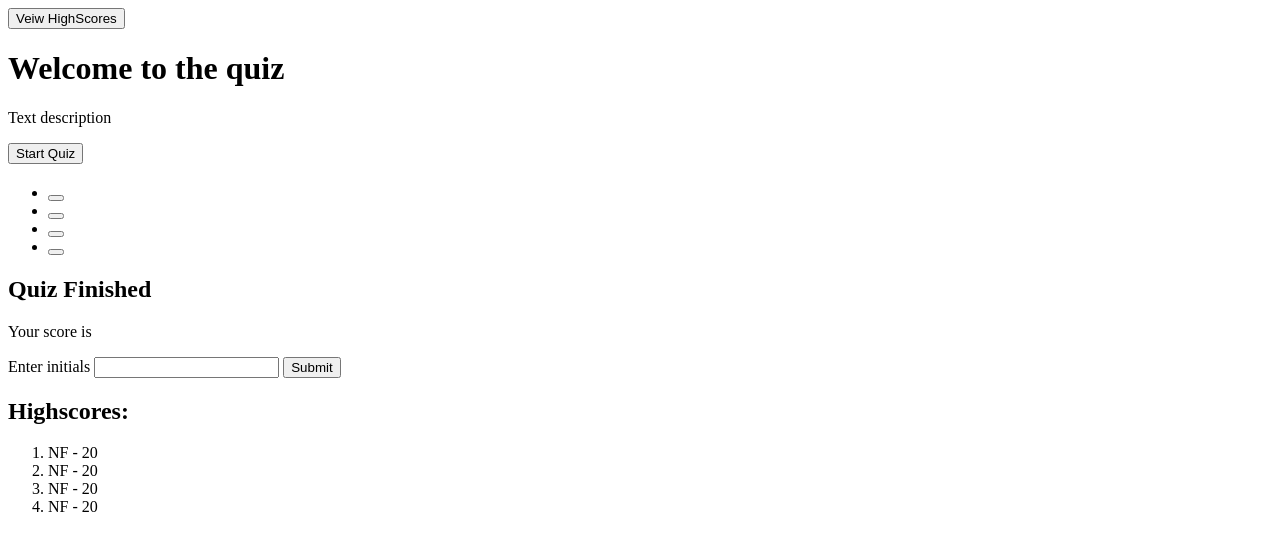
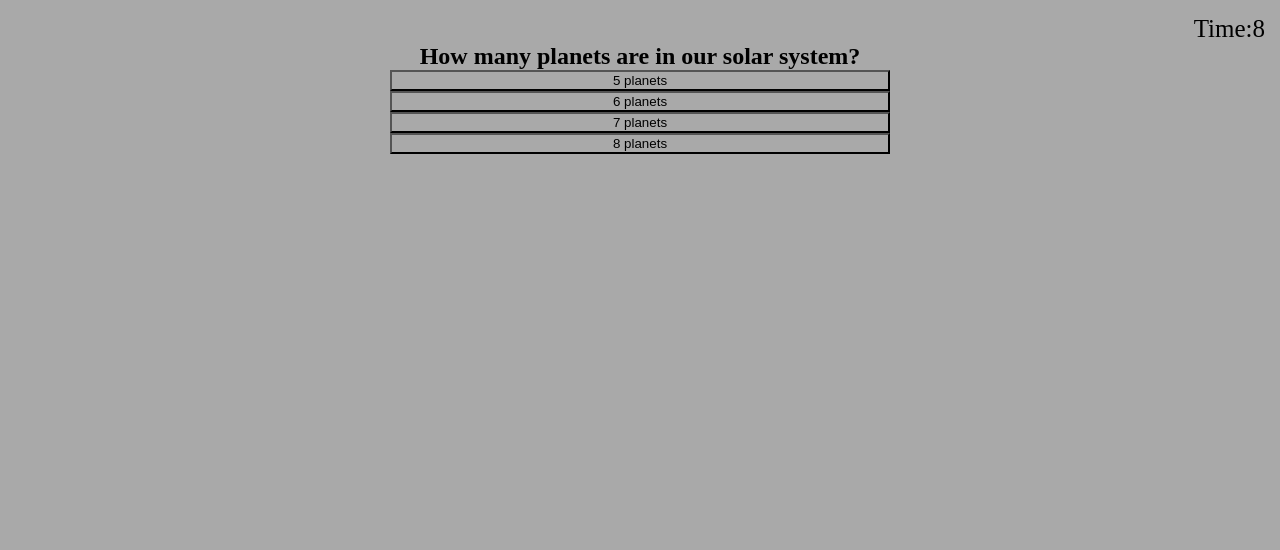
Before and after one commit to nofox1/Web-API-Quiz, a plain HTML site: page index.html in a window 1280 px wide. Both pictures are taken after a click on the button "Start Quiz". Drawn offline with Linux system fonts and the light colour scheme.

Commit message:
added somewhat working quiz

```diff
--- a/assets/script.js
+++ b/assets/script.js
@@ -1,77 +1,151 @@
 var questions = [
   {
-        question : 'Who won the super bowl last year?',
-        choicea: 'Browns',
-        choiceb: 'Chargers',
-        choicec: 'Eagles',
-        choiced: 'Chiefs',
-        correct: 'd'
+    question: "Who won the super bowl last year?",
+    answers: [
+      { text: "Browns", correct: false },
+      { text: "Chargers", correct: false },
+      { text: "Eagles", correct: false },
+      { text: "Chiefs", correct: true },
+    ],
   },
   {
-        question : 'How tall is mount everest',
-        choicea: '29,032 feet',
-        choiceb: '15,653 feet',
-        choicec: '23,645 feet',
-        choiced: '11,000 feet',
-        correct: 'a'
+    question: "How tall is mount everest?",
+    answers: [
+      { text: "29,032 feet", correct: true },
+      { text: "15,653 feet", correct: false },
+      { text: "23,645 feet", correct: false },
+      { text: "11,000 feet", correct: false },
+    ],
   },
   {
-        question: 'When did D-Day happen?',
-        choicea: 'June 5, 1944',
-        choiceb: 'June 6, 1944',
-        choicec: 'July 6, 1944',
-        choiced: 'July 5, 1944',
-        correct: 'b'
+    question: "When did D-Day happen?",
+    answers: [
+      { text: "June 5, 1944", correct: false },
+      { text: "June 6, 1944", correct: true },
+      { text: "July 5, 1944", correct: false },
+      { text: "July 6, 1944", correct: false },
+    ],
   },
   {
-        question: 'What was the most used computer language in 2022?',
-        choicea: 'Python',
-        choiceb: 'PHP',
-        choicec: 'Javascript',
-        choiced: 'IaC',
-        correct: 'c'
+    question: "What was the most used computer language in 2022?",
+    answers: [
+      { text: "Python", correct: false },
+      { text: "PHP", correct: false },
+      { text: "Javascript", correct: true },
+      { text: "IaC", correct: false },
+    ],
   },
   {
-        question: 'How many planets are in our solar system?',
-        choicea: '5 planets',
-        choiceb: '6 planets',
-        choicec: '7 planets',
-        choiced: '8 planets',
-        correct: 'd'
-}
+    question: "How many planets are in our solar system?",
+    answers: [
+      { text: "5 planets", correct: false },
+      { text: "6 planets", correct: false },
+      { text: "7 planets", correct: false },
+      { text: "8 planets", correct: true },
+    ],
+  },
 ];
 
-var startEl = document.querySelector('#start');
-var questionsEl = document.querySelector('#questions');
-var answersEl = document.querySelector('#choices');
-var timerEl = document.querySelector('#time');
-var initialsEl = document.querySelector('#initials');
+var startEl = document.getElementById("start-btn");
+var nextEl = document.getElementById("next-btn");
+var questionsEl = document.getElementById("question");
+var answersbuttonsEl = document.getElementsByClassName("answers");
+var titleEl = document.getElementById("quiz-head");
+var timerEl = document.getElementById("time")
 
-var time = questions.length * 15;
-var timerid;
+var randomQuestions, presentQuestionIndex;
+var timer;
+var timerCount = 10;
+var questionscorrect = 0;
+
+nextEl.addEventListener("click", () => {
+  presentQuestionIndex++;
+  createQuestion();
+});
+
+function startquiz() {
+  document.getElementById("start-btn").classList.add("hide");
+
+  titleEl.classList.add("hide");
+
+  randomQuestions = questions.sort(() => Math.random() - 0.5);
+  presentQuestionIndex = 0;
+
+  document.getElementById("quiz-content").style.display = "block";
+  nextEl.classList.add("hide");
+
+  createQuestion();
+  setTimer();
+
+}
+
+function createQuestion() {
+  resetList();
+  newQuestion(randomQuestions[presentQuestionIndex]);
+}
+
+function newQuestion(question) {
+  questionsEl.innerText = question.question;
+  for (let i = 0; i < question.answers.length; i++) {
+    answersbuttonsEl[i].innerText = question.answers[i].text
+    answersbuttonsEl[i].dataset.correct = question.answers[i].correct;
+    answersbuttonsEl[i].addEventListener("click", selectAnswer);
+  }
+}
+
+function selectAnswer(e) {
+  if (e.target.dataset.correct == 'true'){
+    questionscorrect++;
+  }
+  Array.from(answersbuttonsEl).forEach((button) => {
+    setStatus(button, button.dataset.correct);
+  });
+  if (randomQuestions.length != presentQuestionIndex + 1) {
+    nextEl.classList.remove("class", "hide");
+  } else {
+    startEl.innerText = "Restart";
+    startEl.classList.remove("class", "hide");
+    document.getElementById('start')
+  }
+}
+
+function setStatus(element, correct) {
+  clearStatus(element);
+  if (correct == 'true') {
+    element.classList.add("correct");
+  } else {
+    element.classList.add("wrong");
+  }
+}
+
+function clearStatus(element) {
+  element.classList.remove("correct");
+  element.classList.remove("wrong");
+}
+
+function resetList() {
+  nextEl.classList.add("hide");
+  Array.from(answersbuttonsEl).forEach((button) => {
+    clearStatus(button);
+  });
+}
+function setTimer(){
+  timer = setInterval(function() {
+    timerCount--;
+    timerEl.textContent = timerCount;
+    if (timerCount === 0){
+        startEl.innerText = "Restart";
+        startEl.classList.remove("class", "hide");
+    }if (timerCount === 0){
+        nextEl.classList.add('hide')
+        clearInterval(timer)
+    }
+}, 1000);
+}
+function end (){
 
 
-var lastQuestionIndex = questions.length - 1;
-var runningQuestionIndex = 0;
 
-function startquiz(){
-        var quizstart = document.getElementById('start-btn');
-        quizstart.setAttribute('class','hide');
 
-        questionsEl.removeAttribute('class');
 
-        timerid =setInterval(clocktick, 1000);
-
-        timerEl.textContent = time;
-
-        createQuestion();
 }
-
-function createQuestion(){
-    var q = questions[runningQuestionIndex];
-    question.innerHtml = '<p>' + q.question + '</p>';
-    choicea.innerHtml = q.choicea;
-    choiceb.innerHtml = q.choiceb;
-    choicec.innerHtml = q.choicec;
-    choiced.innerHtml = q.choiced;
-}
--- a/assets/style.css
+++ b/assets/style.css
@@ -0,0 +1,46 @@
+*{
+    margin: 0;
+    background-color: darkgrey;
+
+}
+.timer {
+    text-align: right;
+    margin-right: 15px;
+    margin-top: 15px;
+    font-size: 25px;
+
+}
+.quiz-head{
+    padding: 60px;
+    text-align: center;
+    font-size: 30px;
+}
+.hide{
+    display: none;
+}
+.quiz-content {
+    text-align: center;
+}
+.quiz-body{
+    display: grid;
+    justify-content: center;
+}
+.a-buttons {
+    display: flex;
+    flex-direction: column;
+    width: 500px;
+}
+.useful-btn {
+    text-align: center;
+    display: flex;
+    justify-content: center;
+    margin-top: 15px;
+}
+.correct {
+    background-color: green;
+    color: black;
+}
+.wrong {
+    background-color: lightpink;
+    color:black;
+}
--- a/index.html
+++ b/index.html
@@ -3,55 +3,33 @@
   <head>
     <meta charset="UTF-8" />
     <meta name="viewport" content="width=device-width, initial-scale=1.0" />
-    <link rel="stylesheet" href="assets/style.css" />
+    <link rel="stylesheet" href="./assets/style.css" />
     <title>Quiz</title>
   </head>
   <body>
+    <div class="timer">Time:<span id="time">0</span></div>
     <div class="container">
-      <!-- Veiw high scores & Timer -->
-      <div class="nav-bar">
-        <button class="highscores">Veiw HighScores</button>
-        <p class="timer" id="timer"></p>
-      </div>
-
-      <div class="quiz-head">
+      <div class="quiz-head" id="quiz-head">
         <div class="header">
           <h1 class="quiz-title">Welcome to the quiz</h1>
           <p class="rules">Text description</p>
-          <button class="start-btn" id="start-btn" id="startquiz">Start Quiz</button>
         </div>
       </div>
 
-      <div class="quiz-content">
-        <section class="quiz-body">
-          <h2 id="questions"></h2>
-          <ul>
-            <li id="choices"><button id="choicea"></button></li>
-            <li id="choices"><button id="choiceb"></button></li>
-            <li id="choices"><button id="choicec"></button></li>
-            <li id="choices"><button id="choiced"></button></li>
-          </ul>
-        </section>
-
-        <section class="quiz-results">
-          <h2>Quiz Finished</h2>
-          <p>Your score is <span id="results"></span></p>
-          <div>
-            <label for="">Enter initials</label>
-            <input type="text" id="initials" max="3" />
-            <button id="submit-btn">Submit</button>
+      <div class="quiz-content hide" id="quiz-content">
+        <section class="quiz-body" id="quiz-body">
+          <h2 id="question">Question</h2>
+          <div class="a-buttons">
+            <button class="answers"></button>
+            <button class="answers"></button>
+            <button class="answers"></button>
+            <button class="answers"></button>
           </div>
         </section>
-
-        <section class="highscore-view">
-          <h2>Highscores:</h2>
-          <ol>
-            <li>NF - 20</li>
-            <li>NF - 20</li>
-            <li>NF - 20</li>
-            <li>NF - 20</li>
-          </ol>
-        </section>
+      </div>
+      <div class="useful-btn">
+        <button id="start-btn" onclick="startquiz()">Start Quiz</button>
+        <button id="next-btn" class="hide">Next</button>
       </div>
     </div>
 
```
Lines whose indentation alone changed are shown as unchanged.
